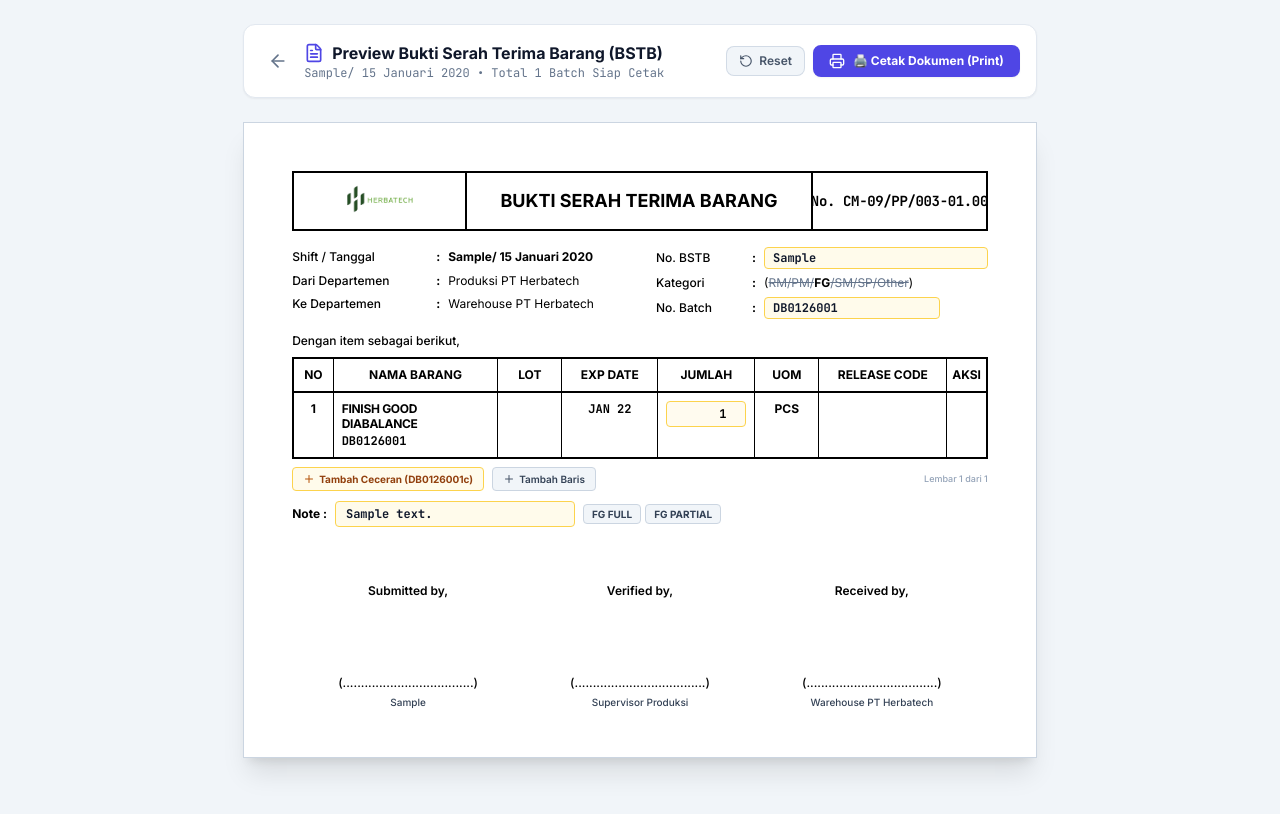
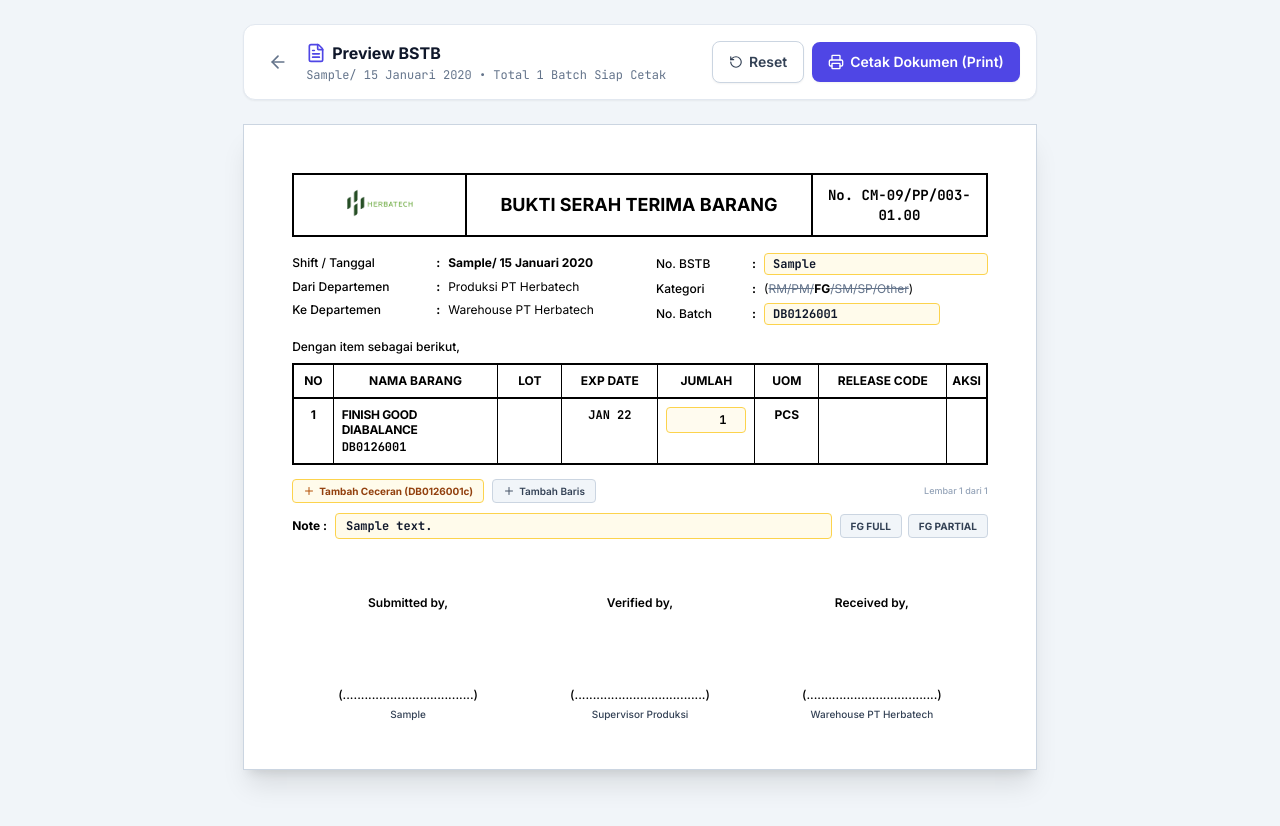
Before and after one commit to dimasagp1/produksibaru, a Laravel app: page /reports/1/bstb in a window 1280 px wide. Run offline with Laravel 12, Linux system fonts and the light colour scheme; a user stored in the database is signed in; data comes from the database, SQL or seed files in the repository; tables that the repository leaves empty hold one stand-in row (values such as "Sample post"); style sheets or scripts are compiled from the project's sources; some libraries are stand-ins or nearby versions.

Commit message:
refactor: improve mobile responsiveness and styling for BSTB report view

```diff
--- a/resources/js/Pages/Reports/Bstb.vue
+++ b/resources/js/Pages/Reports/Bstb.vue
@@ -178,58 +178,66 @@ function triggerPrint() {
 </script>
 
 <template>
-    <div class="min-h-screen bg-slate-100 dark:bg-slate-950 text-slate-900 dark:text-slate-100 py-6 px-4 transition-colors print:min-h-0 print:py-0 print:px-0 print:bg-white">
+    <div class="min-h-screen bg-slate-100 dark:bg-slate-950 text-slate-900 dark:text-slate-100 py-4 px-3 sm:py-6 sm:px-4 transition-colors print:min-h-0 print:py-0 print:px-0 print:bg-white">
         <!-- TOP TOOLBAR (HANYA MUNCUL DI LAYAR WEB, OTOMATIS HILANG SAAT DICETAK) -->
-        <div class="max-w-[210mm] mx-auto mb-6 flex flex-col sm:flex-row sm:items-center justify-between gap-3 no-print bg-white dark:bg-slate-900 p-4 rounded-xl border border-slate-200 dark:border-slate-800 shadow-sm transition-colors">
-            <div class="flex items-center gap-2">
-                <Link :href="bstb.is_consolidated ? '/reports' : `/reports/${report.id}`" class="p-2 rounded-lg text-slate-500 hover:text-slate-900 dark:text-slate-400 dark:hover:text-white hover:bg-slate-100 dark:hover:bg-slate-800 transition">
+        <div class="max-w-[210mm] mx-auto mb-4 sm:mb-6 flex flex-col sm:flex-row sm:items-center justify-between gap-3 no-print bg-white dark:bg-slate-900 p-3.5 sm:p-4 rounded-xl border border-slate-200 dark:border-slate-800 shadow-sm transition-colors">
+            <!-- Sisi Kiri: Tombol Back, Judul & Badge Lembar -->
+            <div class="flex items-center gap-2.5 min-w-0">
+                <Link
+                    :href="bstb.is_consolidated ? '/reports' : `/reports/${report.id}`"
+                    class="p-2 rounded-lg text-slate-500 hover:text-slate-900 dark:text-slate-400 dark:hover:text-white hover:bg-slate-100 dark:hover:bg-slate-800 transition shrink-0"
+                    title="Kembali"
+                >
                     <ArrowLeft class="w-5 h-5" />
                 </Link>
-                <div>
-                    <h1 class="text-base font-bold text-slate-900 dark:text-slate-100 flex items-center gap-2">
-                        <FileText class="w-5 h-5 text-indigo-600 dark:text-indigo-400" />
-                        <span>Preview Bukti Serah Terima Barang (BSTB)</span>
-                        <span v-if="sheets.length > 1" class="text-2xs font-mono font-bold px-2 py-0.5 rounded bg-emerald-50 dark:bg-emerald-950/60 text-emerald-700 dark:text-emerald-400 border border-emerald-200 dark:border-emerald-800">
-                            {{ sheets.length }} Lembar Dokumen (1 Lembar / Batch)
+                <div class="min-w-0 flex-1">
+                    <div class="flex items-center gap-2 flex-wrap">
+                        <h1 class="text-sm sm:text-base font-bold text-slate-900 dark:text-slate-100 flex items-center gap-1.5 whitespace-nowrap">
+                            <FileText class="w-4 h-4 sm:w-5 sm:h-5 text-indigo-600 dark:text-indigo-400 shrink-0" />
+                            <span>Preview BSTB</span>
+                        </h1>
+                        <span v-if="sheets.length > 1" class="text-3xs sm:text-2xs font-mono font-bold px-2 py-0.5 rounded bg-emerald-50 dark:bg-emerald-950/60 text-emerald-700 dark:text-emerald-400 border border-emerald-200 dark:border-emerald-800 shrink-0">
+                            {{ sheets.length }} Lembar (1/Batch)
                         </span>
-                    </h1>
-                    <p class="text-xs text-slate-500 dark:text-slate-400 font-mono">
+                    </div>
+                    <p class="text-2xs sm:text-xs text-slate-500 dark:text-slate-400 font-mono mt-0.5 truncate">
                         {{ bstb.shift_tanggal }} &bull; Total {{ sheets.length }} Batch Siap Cetak
                     </p>
                 </div>
             </div>
 
-            <!-- Action Buttons Toolbar -->
-            <div class="flex items-center flex-wrap gap-2">
+            <!-- Sisi Kanan: Action Buttons Toolbar (Selalu Sejajar Rapi di Desktop, Proporsional di Mobile) -->
+            <div class="flex items-center gap-2 w-full sm:w-auto shrink-0 justify-end">
                 <button
                     type="button"
                     @click="resetToOriginal"
-                    class="px-3 py-1.5 rounded-lg text-xs font-semibold bg-slate-100 dark:bg-slate-800 hover:bg-slate-200 dark:hover:bg-slate-700 text-slate-600 dark:text-slate-400 border border-slate-300/80 dark:border-slate-700 flex items-center gap-1.5 transition cursor-pointer"
-                    title="Reset ke data awal laporan"
+                    class="btn-secondary text-xs py-2 px-3 flex items-center justify-center gap-1.5 font-semibold text-slate-700 dark:text-slate-200 border-slate-300 dark:border-slate-700 bg-white dark:bg-slate-800 hover:bg-slate-50 dark:hover:bg-slate-700 transition cursor-pointer shrink-0"
+                    title="Reset data formulir ke nilai awal"
                 >
-                    <RotateCcw class="w-3.5 h-3.5" />
+                    <RotateCcw class="w-3.5 h-3.5 shrink-0" />
                     <span>Reset</span>
                 </button>
 
                 <button
                     type="button"
                     @click="triggerPrint"
-                    class="px-4 py-2 rounded-lg text-xs font-bold bg-indigo-600 hover:bg-indigo-700 text-white flex items-center gap-2 shadow-sm transition cursor-pointer"
+                    class="btn-primary text-xs py-2 px-3.5 sm:px-4 flex-1 sm:flex-none flex items-center justify-center gap-1.5 bg-indigo-600 hover:bg-indigo-700 shadow-sm font-bold whitespace-nowrap active:scale-[0.99] transition cursor-pointer shrink-0"
                 >
-                    <Printer class="w-4 h-4" />
-                    <span>🖨️ Cetak {{ sheets.length > 1 ? `${sheets.length} Lembar Dokumen` : 'Dokumen' }} (Print)</span>
+                    <Printer class="w-4 h-4 shrink-0" />
+                    <span class="sm:hidden">Cetak ({{ sheets.length }} Lembar)</span>
+                    <span class="hidden sm:inline">Cetak {{ sheets.length > 1 ? `${sheets.length} Lembar Dokumen` : 'Dokumen' }} (Print)</span>
                 </button>
             </div>
         </div>
 
         <!-- QUICK JUMP PILLS UNTUK NAVIGASI MULTI-LEMBAR DI LAYAR WEB -->
-        <div v-if="sheets.length > 1" class="max-w-[210mm] mx-auto mb-4 flex items-center gap-2 overflow-x-auto pb-1 no-print">
-            <span class="text-2xs font-bold uppercase tracking-wider text-slate-500 dark:text-slate-400 shrink-0">Navigasi Lembar:</span>
+        <div v-if="sheets.length > 1" class="max-w-[210mm] mx-auto mb-4 flex items-center gap-2 overflow-x-auto pb-1.5 no-print">
+            <span class="text-3xs sm:text-2xs font-bold uppercase tracking-wider text-slate-500 dark:text-slate-400 shrink-0">Navigasi Lembar:</span>
             <a
                 v-for="(sheet, sIdx) in sheets"
                 :key="sIdx"
                 :href="'#sheet-' + sIdx"
-                class="px-2.5 py-1 text-2xs font-mono font-bold rounded-md bg-white dark:bg-slate-900 border border-slate-200 dark:border-slate-800 text-slate-700 dark:text-slate-300 hover:border-indigo-500 hover:text-indigo-600 transition shrink-0 shadow-2xs"
+                class="px-2.5 py-1 text-3xs sm:text-2xs font-mono font-bold rounded-md bg-white dark:bg-slate-900 border border-slate-200 dark:border-slate-800 text-slate-700 dark:text-slate-300 hover:border-indigo-500 hover:text-indigo-600 transition shrink-0 shadow-2xs whitespace-nowrap"
             >
                 Lembar {{ sIdx + 1 }}: {{ sheet.no_batch }} ({{ sheet.product_name }})
             </a>
@@ -240,52 +248,52 @@ function triggerPrint() {
             v-for="(sheet, sheetIdx) in sheets"
             :key="sheetIdx"
             :id="'sheet-' + sheetIdx"
-            class="bstb-sheet max-w-[210mm] mx-auto bg-white text-black p-8 sm:p-12 shadow-xl border border-slate-300 font-sans leading-normal select-text mb-8 print:mb-0 print:shadow-none print:border-none print:m-0"
+            class="bstb-sheet max-w-[210mm] mx-auto bg-white text-black p-4 sm:p-8 md:p-12 shadow-xl border border-slate-300 font-sans leading-normal select-text mb-6 sm:mb-8 rounded-xl sm:rounded-none print:mb-0 print:shadow-none print:border-none print:m-0 print:rounded-none"
         >
             <!-- 1. KOP TABEL HEADER (3 KOLOM BORDER HITAM SOLID) -->
             <div class="border-2 border-black grid grid-cols-12 items-stretch">
                 <!-- Kolom 1: Logo Herbatech -->
-                <div class="col-span-3 border-r-2 border-black p-2.5 flex items-center justify-center">
+                <div class="col-span-3 border-r-2 border-black p-1.5 sm:p-2.5 flex items-center justify-center">
                     <img
                         src="/logo-hbt.webp"
                         alt="Logo Herbatech"
-                        class="h-8 md:h-9 w-auto object-contain max-w-[140px]"
+                        class="h-7 sm:h-8 md:h-9 w-auto object-contain max-w-[90px] sm:max-w-[140px]"
                     />
                 </div>
 
-                <!-- Kolom 2: Judul Dokumen Utama (Satu Baris Bersih & Rapih) -->
-                <div class="col-span-6 border-r-2 border-black px-2 py-3 flex items-center justify-center overflow-hidden">
-                    <h1 class="text-sm sm:text-base md:text-lg print:text-[15px] font-black uppercase tracking-tight sm:tracking-normal text-black text-center whitespace-nowrap leading-none">
+                <!-- Kolom 2: Judul Dokumen Utama -->
+                <div class="col-span-6 border-r-2 border-black px-1.5 sm:px-2 py-2 sm:py-3 flex items-center justify-center">
+                    <h1 class="text-[11px] xs:text-xs sm:text-base md:text-lg print:text-[15px] font-black uppercase tracking-tight sm:tracking-normal text-black text-center leading-tight">
                         BUKTI SERAH TERIMA BARANG
                     </h1>
                 </div>
 
-                <!-- Kolom 3: Nomor Dokumen Kontrol Mutu (Satu Baris Rapi & Terkunci) -->
-                <div class="col-span-3 p-2.5 flex items-center justify-center overflow-hidden">
-                    <span class="text-xs sm:text-sm print:text-xs font-bold text-black font-mono text-center whitespace-nowrap tracking-tight leading-none">
+                <!-- Kolom 3: Nomor Dokumen Kontrol Mutu -->
+                <div class="col-span-3 p-1.5 sm:p-2.5 flex items-center justify-center">
+                    <span class="text-[9px] xs:text-[10px] sm:text-sm print:text-xs font-bold text-black font-mono text-center leading-tight break-all sm:break-normal">
                         {{ sheet.doc_control_no }}
                     </span>
                 </div>
             </div>
 
-            <!-- 2. METADATA SERAH TERIMA (2 KOLOM INFORMASI FORMAL) -->
-            <div class="mt-4 grid grid-cols-2 gap-x-8 text-xs text-black leading-relaxed">
+            <!-- 2. METADATA SERAH TERIMA (RESPONSIF WEB: BERTINGKAT DI MOBILE, 2 KOLOM DI DESKTOP & PRINT) -->
+            <div class="mt-3 sm:mt-4 grid grid-cols-1 sm:grid-cols-2 print:grid-cols-2 gap-2 sm:gap-x-8 print:gap-x-8 text-xs text-black leading-relaxed">
                 <!-- Kolom Kiri -->
                 <div class="space-y-1">
                     <div class="flex items-start">
-                        <span class="w-36 shrink-0 font-medium">Shift / Tanggal</span>
+                        <span class="w-28 sm:w-36 print:w-36 shrink-0 font-medium">Shift / Tanggal</span>
                         <span class="mr-2 font-bold">:</span>
-                        <span class="font-bold">{{ sheet.shift_tanggal }}</span>
+                        <span class="font-bold flex-1">{{ sheet.shift_tanggal }}</span>
                     </div>
                     <div class="flex items-start">
-                        <span class="w-36 shrink-0 font-medium">Dari Departemen</span>
+                        <span class="w-28 sm:w-36 print:w-36 shrink-0 font-medium">Dari Departemen</span>
                         <span class="mr-2 font-bold">:</span>
-                        <span>{{ sheet.dari_departemen }}</span>
+                        <span class="flex-1">{{ sheet.dari_departemen }}</span>
                     </div>
                     <div class="flex items-start">
-                        <span class="w-36 shrink-0 font-medium">Ke Departemen</span>
+                        <span class="w-28 sm:w-36 print:w-36 shrink-0 font-medium">Ke Departemen</span>
                         <span class="mr-2 font-bold">:</span>
-                        <span>{{ sheet.ke_departemen }}</span>
+                        <span class="flex-1">{{ sheet.ke_departemen }}</span>
                     </div>
                 </div>
 
@@ -295,15 +303,15 @@ function triggerPrint() {
                         <span class="w-24 shrink-0 font-medium">No. BSTB</span>
                         <span class="mr-2 font-bold">:</span>
                         <!-- Mode Web: Input Form Dinamis Interaktif & Auto-Save -->
-                        <div class="no-print flex items-center gap-1.5">
+                        <div class="no-print flex items-center gap-1.5 flex-1 min-w-0">
                             <input
                                 type="text"
                                 v-model="sheet.no_bstb"
                                 @change="saveSheetMeta(sheetIdx)"
-                                class="px-2 py-0.5 text-xs font-mono font-bold text-slate-900 bg-amber-50 border border-amber-300 rounded shadow-xs focus:ring-1 focus:ring-indigo-500 focus:outline-none w-56"
+                                class="px-2 py-0.5 text-xs font-mono font-bold text-slate-900 bg-amber-50 border border-amber-300 rounded shadow-xs focus:ring-1 focus:ring-indigo-500 focus:outline-none w-full sm:w-56"
                                 title="No. BSTB Dinamis: Otomatis terisi nomor register urut berikutnya. Anda dapat menyuntingnya jika perlu sebelum mencetak."
                             />
-                            <span v-if="isSaving" class="text-3xs text-indigo-600 font-sans font-medium animate-pulse">Menyimpan...</span>
+                            <span v-if="isSaving" class="text-3xs text-indigo-600 font-sans font-medium animate-pulse shrink-0">Menyimpan...</span>
                         </div>
                         <!-- Mode Cetak: Teks Resmi Dokumen Mutu Pabrik -->
                         <span class="hidden print:inline-block font-mono font-bold">{{ sheet.no_bstb }}</span>
@@ -311,7 +319,7 @@ function triggerPrint() {
                     <div class="flex items-start">
                         <span class="w-24 shrink-0 font-medium">Kategori</span>
                         <span class="mr-2 font-bold">:</span>
-                        <span>
+                        <span class="flex-1">
                             (<span class="line-through text-slate-500">RM/PM/</span><strong class="font-black text-black">FG</strong><span class="line-through text-slate-500">/SM/SP/Other</span>)
                         </span>
                     </div>
@@ -319,12 +327,12 @@ function triggerPrint() {
                         <span class="w-24 shrink-0 font-medium">No. Batch</span>
                         <span class="mr-2 font-bold">:</span>
                         <!-- Mode Web: Input Form Interaktif (Selalu 1 Nomor Batch Induk per Lembar!) -->
-                        <div class="no-print flex items-center gap-1.5">
+                        <div class="no-print flex items-center gap-1.5 flex-1 min-w-0">
                             <input
                                 type="text"
                                 v-model="sheet.no_batch"
                                 @change="saveSheetMeta(sheetIdx)"
-                                class="px-2 py-0.5 text-xs font-mono font-bold text-slate-900 bg-amber-50 border border-amber-300 rounded shadow-xs focus:ring-1 focus:ring-indigo-500 focus:outline-none w-44 uppercase"
+                                class="px-2 py-0.5 text-xs font-mono font-bold text-slate-900 bg-amber-50 border border-amber-300 rounded shadow-xs focus:ring-1 focus:ring-indigo-500 focus:outline-none w-full sm:w-44 uppercase"
                                 title="Nomor Batch Utama lembar ini (dapat disunting jika perlu)"
                             />
                         </div>
@@ -340,8 +348,8 @@ function triggerPrint() {
             </p>
 
             <!-- 3. TABEL DETAIL ITEM BARANG (BORDER HITAM SOLID) -->
-            <div class="overflow-x-auto">
-                <table class="w-full border-collapse border-2 border-black text-xs text-black">
+            <div class="overflow-x-auto -mx-4 px-4 sm:mx-0 sm:px-0 pb-1.5">
+                <table class="w-full min-w-[560px] sm:min-w-0 print:min-w-full border-collapse border-2 border-black text-xs text-black">
                     <thead>
                         <tr class="border-b-2 border-black font-bold uppercase text-center bg-transparent">
                             <th class="border border-black py-2 px-1 text-center w-10">No</th>
@@ -427,8 +435,8 @@ function triggerPrint() {
             </div>
 
             <!-- Tombol Tambah Baris & Tambah Ceceran (...c) Khusus Lembar Ini -->
-            <div class="mt-2 flex items-center justify-between no-print">
-                <div class="flex items-center gap-2">
+            <div class="mt-2 flex flex-col sm:flex-row sm:items-center justify-between gap-2 no-print">
+                <div class="flex items-center gap-2 flex-wrap">
                     <button
                         type="button"
                         @click="addCeceranRow(sheetIdx)"
@@ -452,24 +460,24 @@ function triggerPrint() {
             </div>
 
             <!-- 4. CATATAN KAKI (NOTE DENGAN FORM INPUT INTERAKTIF SEBELUM PRINT) -->
-            <div class="mt-2.5 text-xs font-bold text-black flex flex-wrap items-center gap-2">
+            <div class="mt-2.5 text-xs font-bold text-black flex flex-col sm:flex-row sm:items-center gap-2">
                 <span class="shrink-0 font-bold">Note :</span>
 
                 <!-- Mode Tampilan Layar Web (Interaktif: Input Teks & Preset Cepat) -->
-                <div class="no-print flex items-center gap-2 flex-wrap">
+                <div class="no-print flex flex-col sm:flex-row sm:items-center gap-2 flex-1 w-full sm:w-auto">
                     <input
                         type="text"
                         v-model="sheet.note_status"
                         @change="saveSheetMeta(sheetIdx)"
                         placeholder="Contoh: FG FULL / FG PARTIAL / Catatan tambahan..."
-                        class="px-2.5 py-1 text-xs font-bold font-mono text-slate-900 bg-amber-50 border border-amber-300 rounded shadow-xs focus:ring-2 focus:ring-indigo-500 focus:outline-none min-w-[240px]"
+                        class="px-2.5 py-1 text-xs font-bold font-mono text-slate-900 bg-amber-50 border border-amber-300 rounded shadow-xs focus:ring-2 focus:ring-indigo-500 focus:outline-none w-full sm:w-auto sm:min-w-[240px] flex-1"
                         title="Ketik atau ubah catatan BSTB di sini sebelum mencetak"
                     />
-                    <div class="flex items-center gap-1">
+                    <div class="flex items-center gap-1.5 shrink-0">
                         <button
                             type="button"
                             @click="sheet.note_status = 'FG FULL'; saveSheetMeta(sheetIdx)"
-                            class="px-2 py-0.5 text-2xs font-bold rounded bg-slate-100 hover:bg-slate-200 text-slate-700 border border-slate-300 transition cursor-pointer"
+                            class="px-2.5 py-1 text-2xs font-bold rounded bg-slate-100 hover:bg-slate-200 text-slate-700 border border-slate-300 transition cursor-pointer flex-1 sm:flex-none text-center"
                             title="Set preset FG FULL"
                         >
                             FG FULL
@@ -477,7 +485,7 @@ function triggerPrint() {
                         <button
                             type="button"
                             @click="sheet.note_status = 'FG PARTIAL'; saveSheetMeta(sheetIdx)"
-                            class="px-2 py-0.5 text-2xs font-bold rounded bg-slate-100 hover:bg-slate-200 text-slate-700 border border-slate-300 transition cursor-pointer"
+                            class="px-2.5 py-1 text-2xs font-bold rounded bg-slate-100 hover:bg-slate-200 text-slate-700 border border-slate-300 transition cursor-pointer flex-1 sm:flex-none text-center"
                             title="Set preset FG PARTIAL"
                         >
                             FG PARTIAL
@@ -492,32 +500,32 @@ function triggerPrint() {
             </div>
 
             <!-- 5. TANDA TANGAN PENGESAHAN (3 KOLOM RESMI) -->
-            <div class="mt-14 grid grid-cols-3 text-center text-xs text-black">
+            <div class="mt-8 sm:mt-14 print:mt-14 grid grid-cols-3 text-center text-xs text-black">
                 <!-- Pihak 1: Yang Menyerahkan (Leader Produksi) -->
-                <div>
-                    <p class="font-semibold text-black">Submitted by,</p>
-                    <div class="h-24 flex items-end justify-center pb-1">
-                        <span class="font-medium text-black">(....................................)</span>
+                <div class="px-1">
+                    <p class="font-semibold text-black text-[11px] sm:text-xs">Submitted by,</p>
+                    <div class="h-16 sm:h-24 print:h-24 flex items-end justify-center pb-1">
+                        <span class="font-medium text-black tracking-tighter sm:tracking-normal text-[10px] sm:text-xs truncate block w-full">(....................................)</span>
                     </div>
-                    <p class="text-2xs text-slate-700 font-medium">{{ sheet.submitted_by }}</p>
+                    <p class="text-3xs sm:text-2xs text-slate-700 font-medium truncate">{{ sheet.submitted_by }}</p>
                 </div>
 
                 <!-- Pihak 2: Yang Memeriksa (Supervisor Produksi) -->
-                <div>
-                    <p class="font-semibold text-black">Verified by,</p>
-                    <div class="h-24 flex items-end justify-center pb-1">
-                        <span class="font-medium text-black">(....................................)</span>
+                <div class="px-1">
+                    <p class="font-semibold text-black text-[11px] sm:text-xs">Verified by,</p>
+                    <div class="h-16 sm:h-24 print:h-24 flex items-end justify-center pb-1">
+                        <span class="font-medium text-black tracking-tighter sm:tracking-normal text-[10px] sm:text-xs truncate block w-full">(....................................)</span>
                     </div>
-                    <p class="text-2xs text-slate-700 font-medium">{{ sheet.verified_by }}</p>
+                    <p class="text-3xs sm:text-2xs text-slate-700 font-medium truncate">{{ sheet.verified_by }}</p>
                 </div>
 
                 <!-- Pihak 3: Yang Menerima (Warehouse Staff) -->
-                <div>
-                    <p class="font-semibold text-black">Received by,</p>
-                    <div class="h-24 flex items-end justify-center pb-1">
-                        <span class="font-medium text-black">(....................................)</span>
+                <div class="px-1">
+                    <p class="font-semibold text-black text-[11px] sm:text-xs">Received by,</p>
+                    <div class="h-16 sm:h-24 print:h-24 flex items-end justify-center pb-1">
+                        <span class="font-medium text-black tracking-tighter sm:tracking-normal text-[10px] sm:text-xs truncate block w-full">(....................................)</span>
                     </div>
-                    <p class="text-2xs text-slate-700 font-medium">{{ sheet.received_by }}</p>
+                    <p class="text-3xs sm:text-2xs text-slate-700 font-medium truncate">{{ sheet.received_by }}</p>
                 </div>
             </div>
         </div>
```
